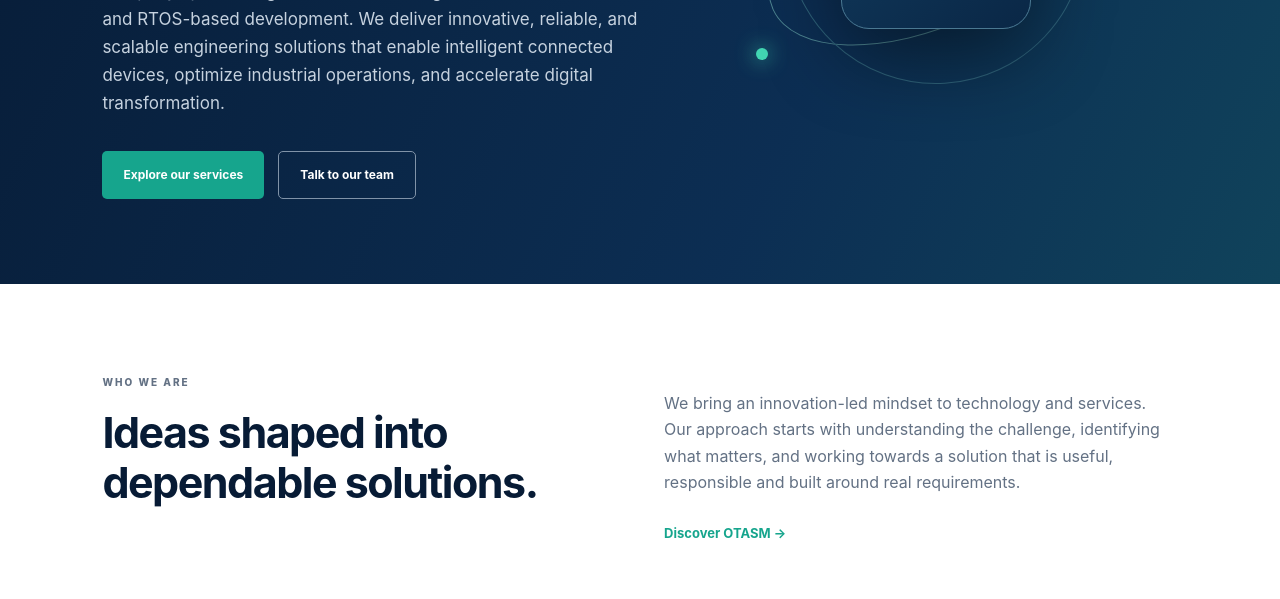
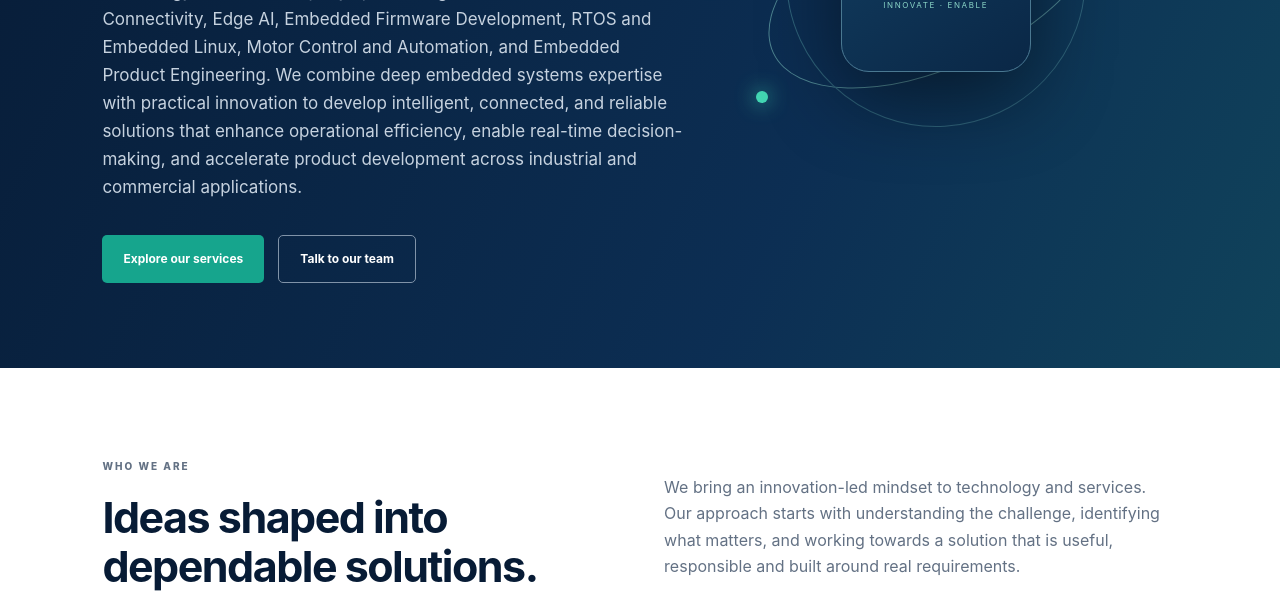
Before and after one commit to otasmindia/otasmindia, a plain HTML site: page index.html in a window 1280 px wide. Shown: the part 501-1100 px from the top of the page. Drawn offline with Linux system fonts and the light colour scheme.

Commit message:
updated buisness line as per services page

```diff
--- a/index.html
+++ b/index.html
@@ -8,7 +8,7 @@
 <button class="menu-toggle" aria-label="Toggle navigation" aria-expanded="false">☰</button>
 <nav class="nav"><a class="active" href="index.html">Home</a><a href="about.html">About Us</a><a href="services.html">Services</a><a href="contact.html">Contact Us</a></nav></header>
 <main>
-<section class="hero"><div class="hero-content"><p class="eyebrow">INNOVATION • ENGINEERING • RESPONSIBILITY</p><h1>Creating sustainable and reliable solutions.</h1><p class="lead">OTASM Innovations and Services LLP is a Pune-based technology company specializing in IoT solutions, Edge AI, Embedded Firmware, and RTOS-based development. We deliver innovative, reliable, and scalable engineering solutions that enable intelligent connected devices, optimize industrial operations, and accelerate digital transformation.</p><div class="actions"><a class="btn primary" href="services.html">Explore our services</a><a class="btn secondary" href="contact.html">Talk to our team</a></div></div><div class="hero-art" aria-hidden="true"><div class="orbit orbit-one"></div><div class="orbit orbit-two"></div><div class="chip"><span>OTASM</span><small>INNOVATE · ENABLE</small></div><i class="node n1"></i><i class="node n2"></i><i class="node n3"></i></div></section>
+<section class="hero"><div class="hero-content"><p class="eyebrow">INNOVATION • ENGINEERING • RESPONSIBILITY</p><h1>Creating sustainable and reliable solutions.</h1><p class="lead">OTASM Innovations and Services LLP is a Pune-based engineering and technology solutions company specializing in IoT and Industrial Connectivity, Edge AI, Embedded Firmware Development, RTOS and Embedded Linux, Motor Control and Automation, and Embedded Product Engineering. We combine deep embedded systems expertise with practical innovation to develop intelligent, connected, and reliable solutions that enhance operational efficiency, enable real-time decision-making, and accelerate product development across industrial and commercial applications.</p><div class="actions"><a class="btn primary" href="services.html">Explore our services</a><a class="btn secondary" href="contact.html">Talk to our team</a></div></div><div class="hero-art" aria-hidden="true"><div class="orbit orbit-one"></div><div class="orbit orbit-two"></div><div class="chip"><span>OTASM</span><small>INNOVATE · ENABLE</small></div><i class="node n1"></i><i class="node n2"></i><i class="node n3"></i></div></section>
 <section class="section intro"><div><p class="eyebrow">WHO WE ARE</p><h2>Ideas shaped into dependable solutions.</h2></div><div><p>We bring an innovation-led mindset to technology and services. Our approach starts with understanding the challenge, identifying what matters, and working towards a solution that is useful, responsible and built around real requirements.</p><a class="text-link" href="about.html">Discover OTASM <span>→</span></a></div></section>
 <section class="section feature-band"><p class="eyebrow">WHAT WE FOCUS ON</p><div class="feature-grid"><article><span class="feature-icon">01</span><h3>Technology solutions</h3><p>Practical technology thinking aligned with your goals and operating needs.</p></article><article><span class="feature-icon">02</span><h3>Engineering support</h3><p>Structured problem-solving and design-oriented support for projects.</p></article><article><span class="feature-icon">03</span><h3>Sustainable thinking</h3><p>Considering reliability, efficiency and long-term value in every engagement.</p></article></div><p class="note">Service descriptions are an initial website draft and should be aligned with the company’s confirmed offerings before publication.</p></section>
 <section class="cta"><div><p class="eyebrow">LET’S BUILD WHAT’S NEXT</p><h2>Have a project or an idea?</h2><p>Start a conversation with OTASM.</p></div><a class="btn light" href="contact.html">Contact us <span>→</span></a></section>
```
